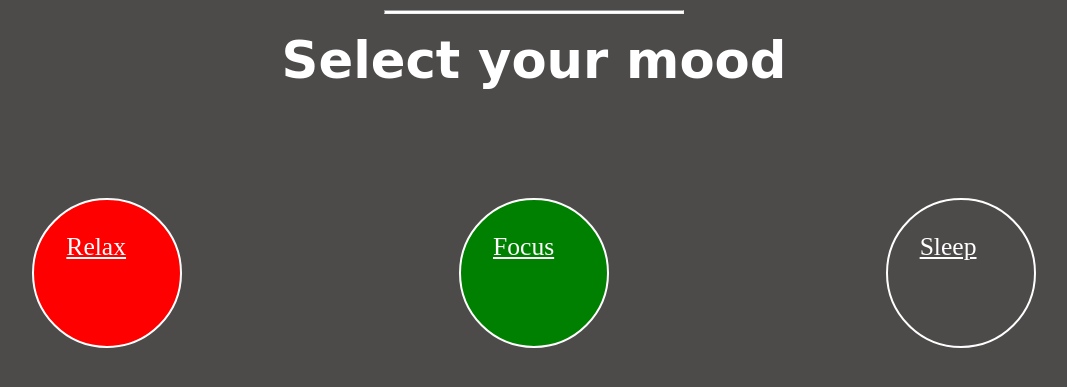
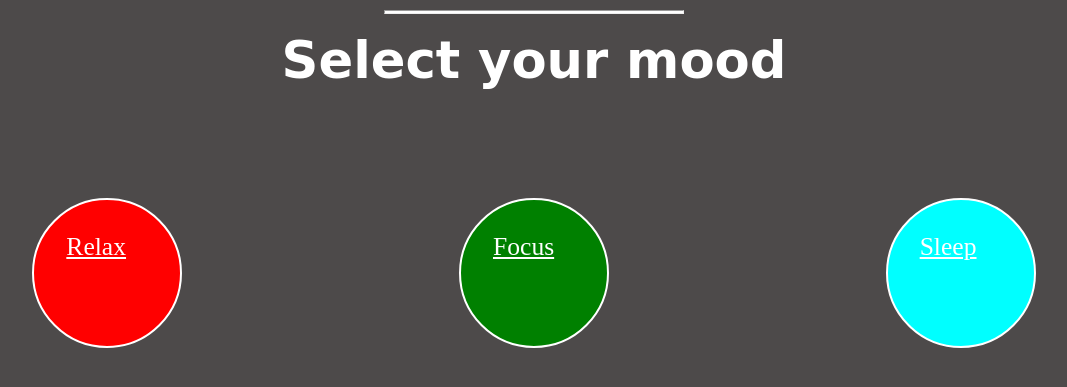
Before and after one commit to AlteredArt/Breathe, a PHP site: page /start.php in a window 1280 px wide. Shown: the part 144-531 px from the top of the page, without its empty margins (106-1173 px from the left). Run offline with PHP 8.4, Linux system fonts and the light colour scheme.

Commit message:
dig back in

```diff
--- a/Edit/assets/css/Master/register.css
+++ b/Edit/assets/css/Master/register.css
@@ -79,9 +79,6 @@
    background: black;
 }
 
-
-
-/* KEYFRAMES */
 @keyframes gradient {
     0% {background-position: 0% 50%;}
     50% {background-position: 100% 50%;}
--- a/Edit/assets/css/Master/start.css
+++ b/Edit/assets/css/Master/start.css
@@ -26,16 +26,13 @@
 }
 
 .mood-container a:first-child {
-   /* mixin */
    background: red;
   }
 
 .mood-container a:nth-child(2) {
-   /* mixin */
    background: green;
 }
 
 .mood-container a:nth-child(3) {
-    /* mixin */
-    /* background: blue; */
+   background-color: aqua;
 }
```
